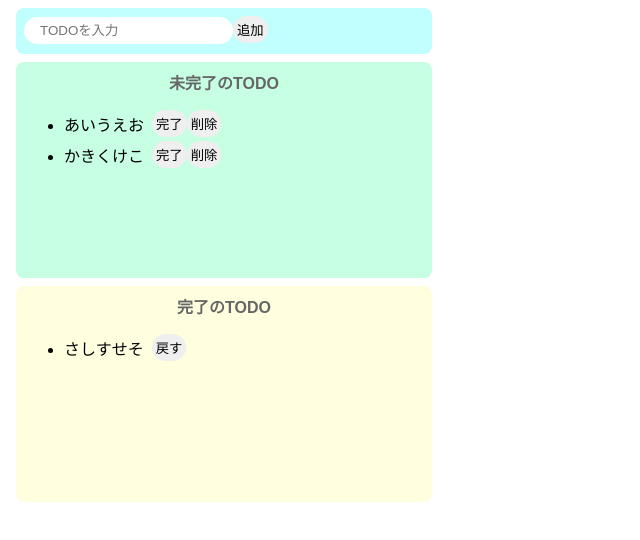
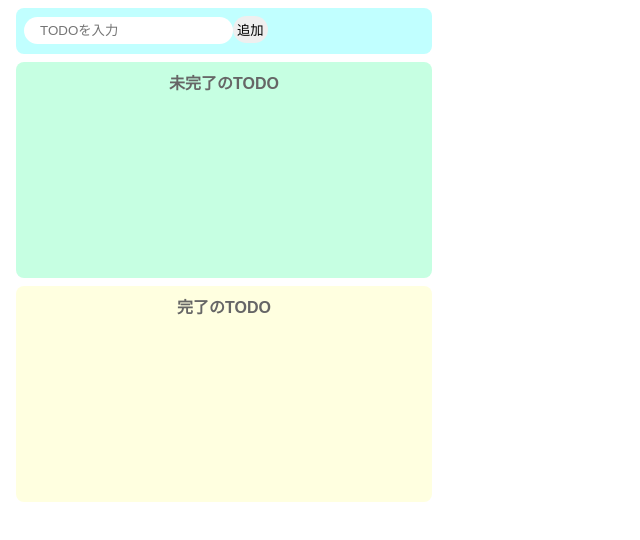
Before and after one commit to tomokazu-watanabe-sti/codesandbox-react-todo-app, a React (Create React App) app: page / in a window 1280 px wide. Shown: the top 540 px of the page, without its empty margins (0-640 px from the left). Built offline with nearby package versions, Linux system fonts and the light colour scheme.

Commit message:
Update App.jsx

```diff
--- a/src/App.jsx
+++ b/src/App.jsx
@@ -3,11 +3,8 @@
 
 export const App = () => {
   const [todoText, setTodoText] = useState('');
-  const [incompleteTodos, setIncompleteTodos] = useState([
-    'あいうえお',
-    'かきくけこ'
-  ]);
-  const [completeTodos, setCompleteTodos] = useState(['さしすせそ'])
+  const [incompleteTodos, setIncompleteTodos] = useState([]);
+  const [completeTodos, setCompleteTodos] = useState([]);
 
 const onChangeTodoText = (event) => setTodoText(event.target.value);
 
@@ -24,6 +21,24 @@
   setIncompleteTodos(newTodos);
 };
 
+const onClickComplete = (index) => {
+  const newIncompleteTodos = [...incompleteTodos];
+  newIncompleteTodos.splice(index, 1);
+
+  const newCompleteTodos = [...completeTodos, incompleteTodos[index]];
+  setIncompleteTodos(newIncompleteTodos);
+  setCompleteTodos(newCompleteTodos)
+};
+
+const onClickBack = (index) => {
+  const newCompleteTodos = [...completeTodos];
+  newCompleteTodos.splice(index, 1);
+
+  const newIncompleteTodos = [...incompleteTodos, completeTodos[index]];
+  setCompleteTodos(newCompleteTodos);
+  setIncompleteTodos(newIncompleteTodos);
+};
+
   return (
     <>
       <div className="input-area">
@@ -37,7 +52,7 @@
                 return (
                 <div key={todo} className="list-row">
                     <li>{todo}</li>
-                    <button>完了</button>
+                    <button onClick={() => onClickComplete(index)}>完了</button>
                     <button onClick={() => onclickDelete(index)}>削除</button>
                 </div>
                 );
@@ -47,11 +62,11 @@
       <div className="complete-area">
         <p className="title">完了のTODO</p>
           <ul>
-            {completeTodos.map((todo) => {
+            {completeTodos.map((todo, index) => {
               return (
                 <div key={todo} className="list-row">
                 <li>{todo}</li>
-                <button>戻す</button>
+                <button onClick={() => onClickBack(index)}>戻す</button>
                 </div>
               );
             })}
```
